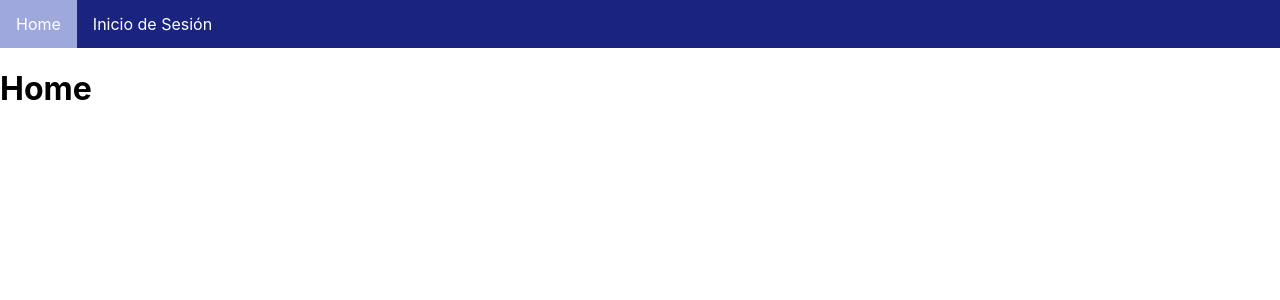
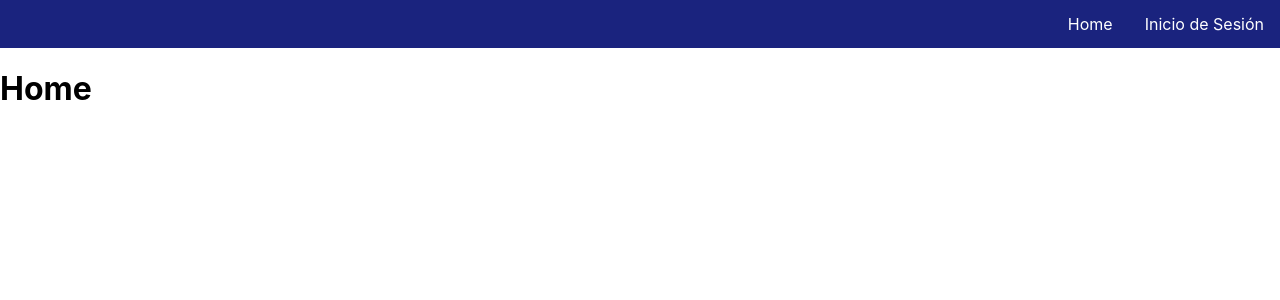
Before and after one commit to felixpc311/adso-proyect, a React (Vite) app in the folder adso-project-front/: page / in a window 1280 px wide. Shown: the top 300 px of the page. Built offline with nearby package versions, Linux system fonts and the light colour scheme.

Commit message:
left nav

```diff
--- a/adso-project-front/src/components/Home.jsx
+++ b/adso-project-front/src/components/Home.jsx
@@ -1,7 +1,7 @@
-import React from 'react'
-
 export default function Home() {
   return (
-    <h1>Home</h1>
+    <div>
+      <h1>Home</h1>
+    </div>
   )
 }
--- a/adso-project-front/src/components/Navbar.css
+++ b/adso-project-front/src/components/Navbar.css
@@ -11,7 +11,7 @@
   }
 
   .navbar li {
-    float: left;
+    float: right;
   }
 
   .navbar li a {
--- a/adso-project-front/src/components/Navbar.jsx
+++ b/adso-project-front/src/components/Navbar.jsx
@@ -1,4 +1,3 @@
-// src/components/Navbar.js
 import { Link } from 'react-router-dom';
 import './Navbar.css';
 
@@ -7,10 +6,10 @@ export default function Navbar() {
     <nav className="navbar">
       <ul>
         <li>
-          <Link to="/">Home</Link>
+          <Link to="/login">Inicio de Sesión</Link>
         </li>
         <li>
-          <Link to="/login">Inicio de Sesión</Link>
+          <Link to="/">Home</Link>
         </li>
       </ul>
     </nav>
```
